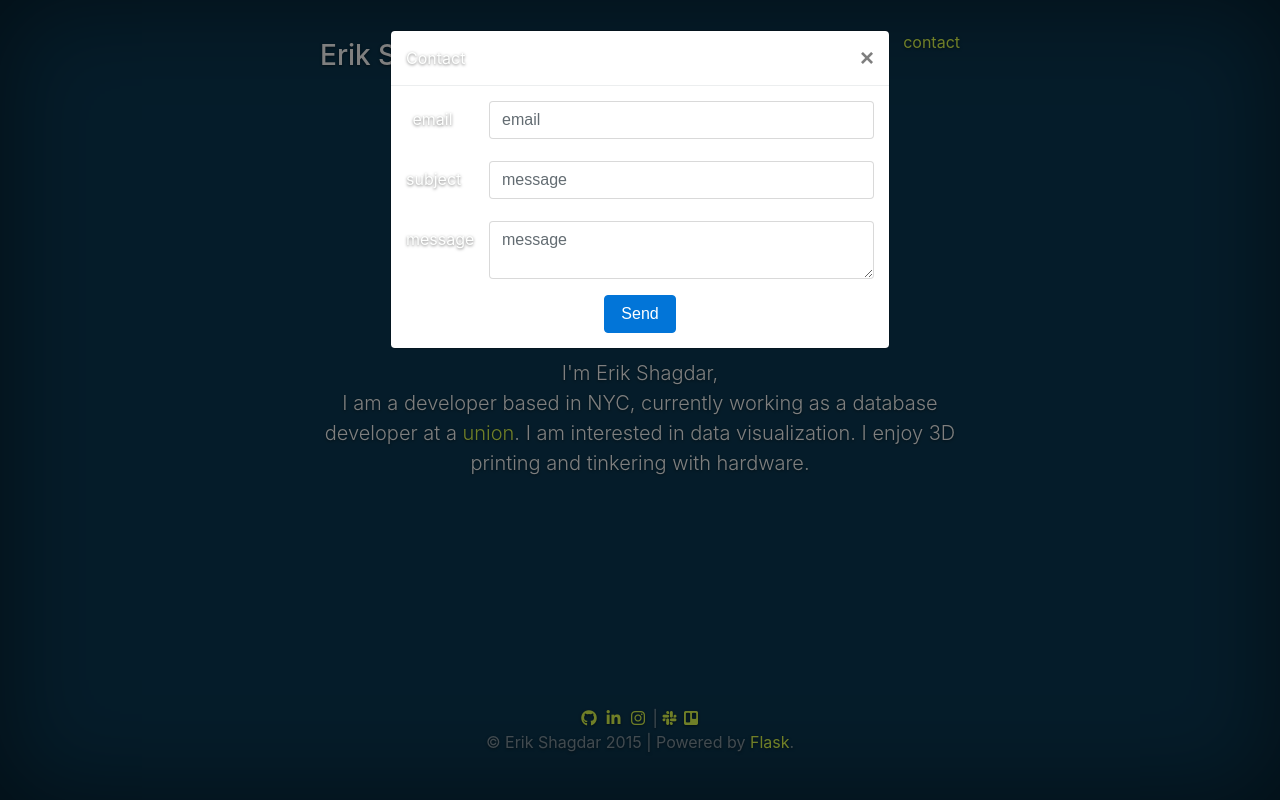
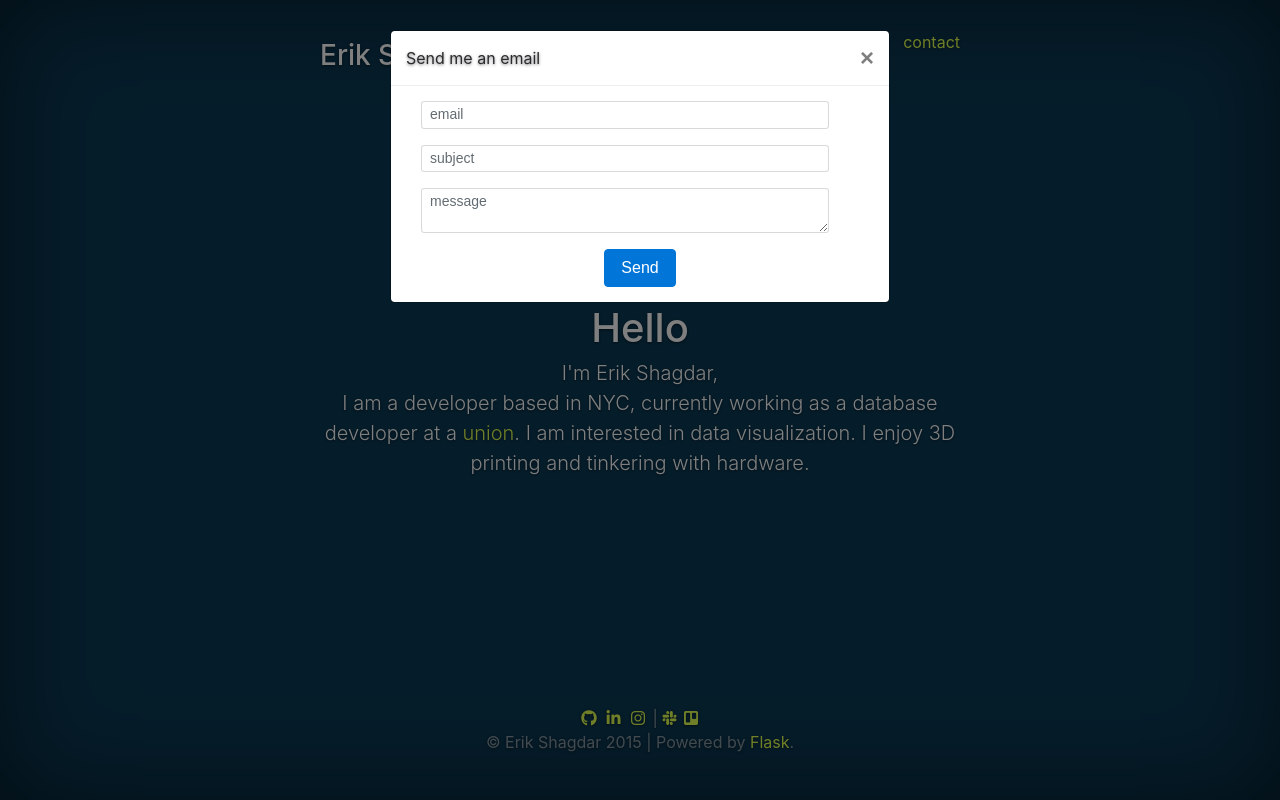
Before and after one commit to ericgarig/ShagdarSite, a Flask app: page / in a window 1280 px wide, after a click on "contact". Run offline with Flask 2, Linux system fonts and the light colour scheme; parts of the project's set-up code (start-up, migrations or seed data) failed here and were passed over; some libraries are stand-ins or nearby versions.

Commit message:
updated contact form - text color, removed labels, thinner inputs

```diff
--- a/forms.py
+++ b/forms.py
@@ -1,15 +1,16 @@
 from flask_wtf import FlaskForm
-from wtforms import StringField, TextAreaField
+from wtforms import StringField as string, TextAreaField as text
 from wtforms.validators import DataRequired, Email
 
 
 class ContactForm(FlaskForm):
-    email = StringField('email',
-                        validators=[DataRequired(), Email()],
-                        render_kw={'placeholder': 'email'})
-    subject = StringField('subject',
-                          validators=[DataRequired()],
-                          render_kw={'placeholder': 'message'})
-    message = TextAreaField('message',
-                            validators=[DataRequired()],
-                            render_kw={'placeholder': 'message'})
+    email = string('email',
+                   validators=[DataRequired(message='Email is required'),
+                               Email(message='Enter a valid email')],
+                   render_kw={'placeholder': 'email'})
+    subject = string('subject',
+                     validators=[DataRequired(message='Enter a subject')],
+                     render_kw={'placeholder': 'subject'})
+    message = text('message',
+                   validators=[DataRequired(message='Send me a message')],
+                   render_kw={'placeholder': 'message'})
--- a/static/css/cover.css
+++ b/static/css/cover.css
@@ -30,11 +30,11 @@ html,
 body {
   height: 100%;
   background-color: #0B3954;
-}
-body {
-  color: #FEFFFE;
   text-align: center;
   text-shadow: 0 1px 3px rgba(0,0,0,.5);
+}
+.info-text {
+  color: #FEFFFE;
 }
 
 /* Extra markup and styles for table-esque vertical and horizontal centering */
--- a/templates/_render_field.html
+++ b/templates/_render_field.html
@@ -1,13 +1,19 @@
 {% macro render_field(field) %}
-<div class="form-group row">
-    <label class="col-sm-2 col-form-label">{{ field.label }}</label>
-    <div class="col-sm-10">
-        {{ field(class_="form-control") }}
+
+<div class="form-group row col-sm">
+    <div class="col-sm">
+        {{ field(class_="form-control form-control-sm") }}
     </div>
 </div>
-<ul>
-{% for error in field.errors %}
-    <li style="color:red;">{{ error }}</li>
-{% endfor %}
-</ul>
+
+{% if field.errors %}
+<div class="form-group row col-sm">
+    <div class="col-sm">
+    {% for error in field.errors %}
+        <small class="pull-left" style="color:red;"> - {{ error }}</small>
+    {% endfor %}
+    </div>
+</div>
+{% endif %}
+
 {% endmacro %}
--- a/templates/alert.html
+++ b/templates/alert.html
@@ -13,7 +13,7 @@
     <button type="button" class="close" data-dismiss="alert" aria-label="Close">
         <span aria-hidden="true">&times;</span>
     </button>
-    <strong>Oh no!</strong> Looks like you did not correctly fill out the contact form.
+    <strong>Oh no!</strong> Looks like you did not fill out the contact form correctly.
 </div>
 {% endif %}
 
--- a/templates/body.html
+++ b/templates/body.html
@@ -2,7 +2,7 @@
 
 {% block content %}
 
-<div class="inner cover">
+<div class="inner cover info-text">
 	<h1 class="cover-heading">Hello</h1>
 	<p class="lead">
 		I'm Erik Shagdar,
@@ -18,7 +18,7 @@
 	<div class="modal-dialog" role="document">
 		<div class="modal-content">
 			<div class="modal-header">
-				<p class="modal-title" id="contactModalView">Contact</p>
+				<p class="modal-title" id="contactModalView">Send me an email</p>
 				<button type="button" class="close" data-dismiss="modal" aria-label="Close">
 					<span aria-hidden="true">&times;</span>
 				</button>
--- a/templates/index.html
+++ b/templates/index.html
@@ -40,6 +40,7 @@
 		</div>
 
 		<script src="https://ajax.googleapis.com/ajax/libs/jquery/1.11.3/jquery.min.js"></script>
+		<script src="https://npmcdn.com/tether@1.2.4/dist/js/tether.min.js"></script>
 		<script src="{{ url_for('static', filename='js/bootstrap.min.js') }}"></script>
 	</body>
 </html>
--- a/templates/navbar.html
+++ b/templates/navbar.html
@@ -9,7 +9,7 @@
 				</li>
 			</ul>
 		</nav>
-		<h3 class="masthead-brand">Erik Shagdar</h3>
+		<h3 class="masthead-brand info-text">Erik Shagdar</h3>
 	</div>
 </div>
 
```
Also changed, not shown: 1 other file.
